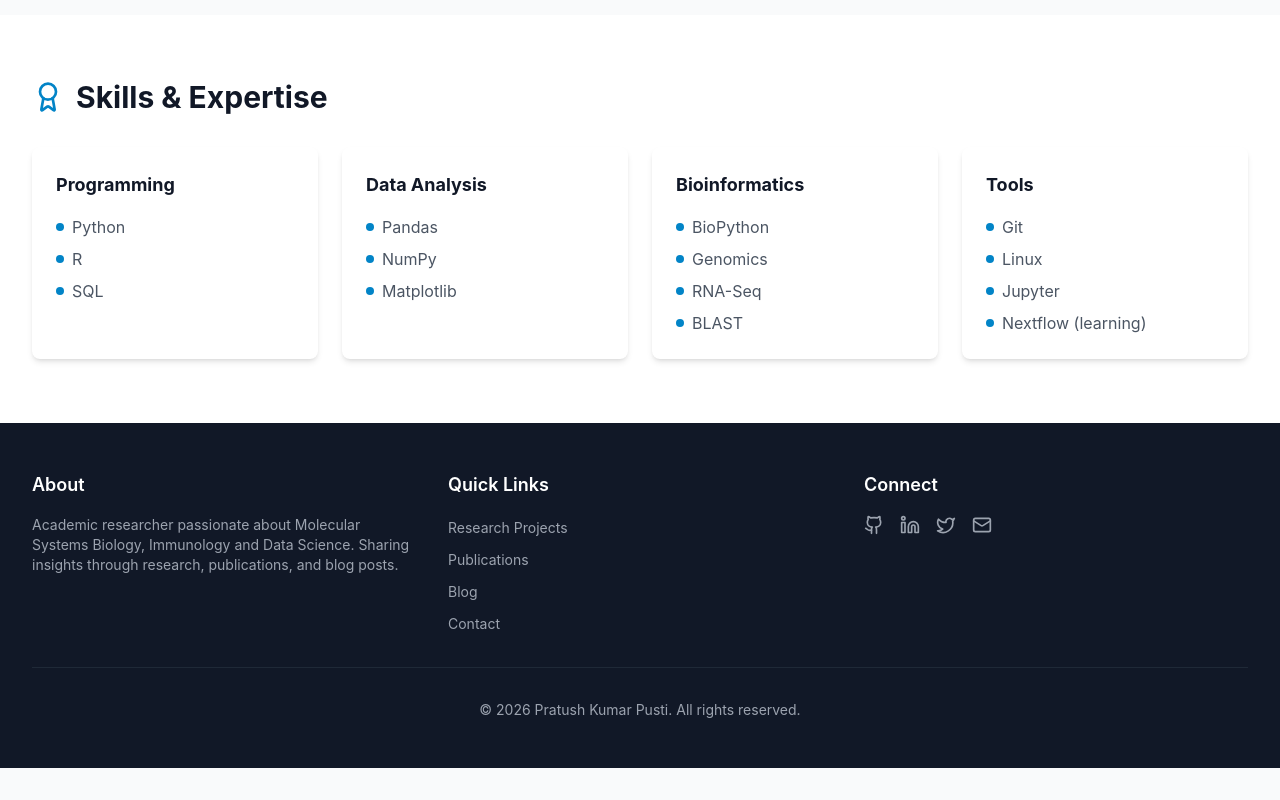
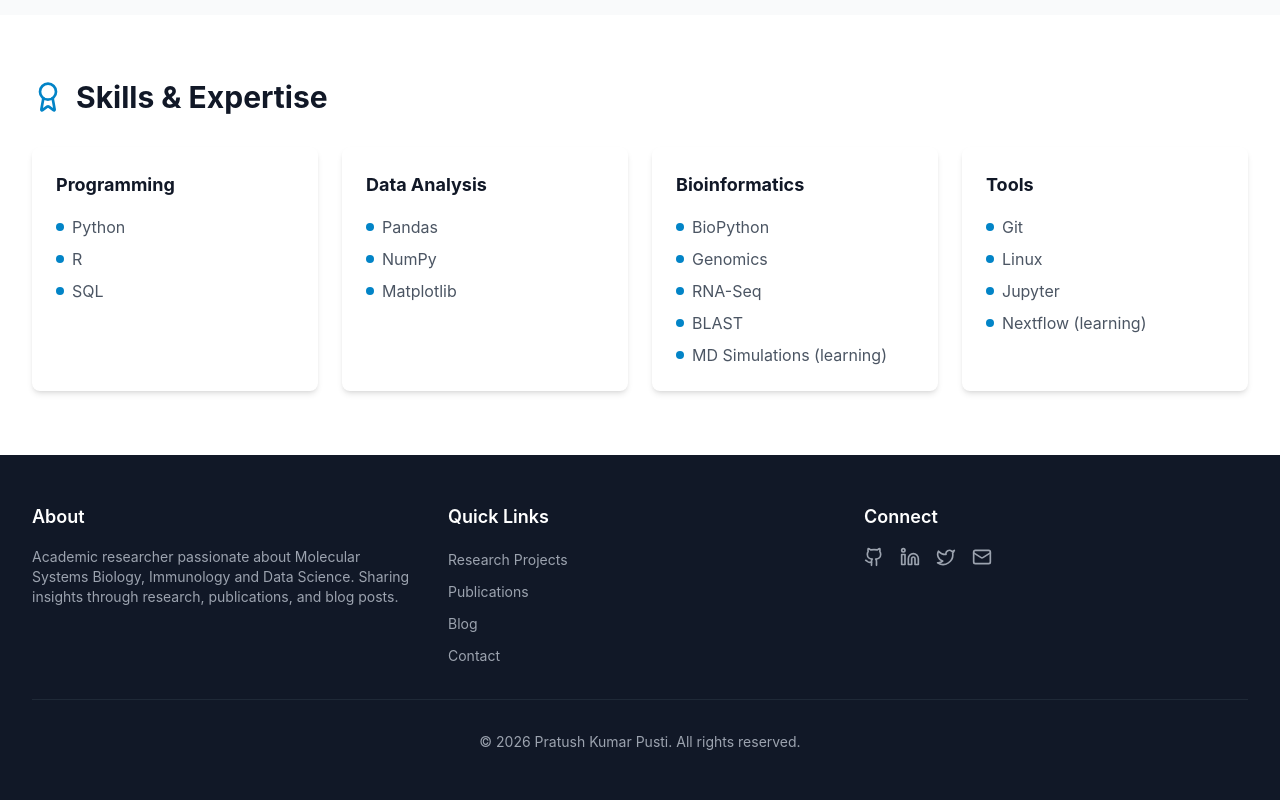
Before and after one commit to Ayanokoji05/my_website, a React app in the folder frontend/: page /about in a window 1280 px wide. Shown: the part 1805-2605 px from the top of the page. Before the commit the page ends 2573 px from the top, so only its background shows below. Built offline with nearby package versions, Linux system fonts and the light colour scheme; no server answers; the HTML template or start-up script is replaced by a standard one.

Commit message:
Add 'MD Simulations (learning)' to Bioinformatics skills in about page

```diff
--- a/frontend/src/pages/About.jsx
+++ b/frontend/src/pages/About.jsx
@@ -4,7 +4,7 @@ const About = () => {
   const skills = [
     { category: 'Programming', items: ['Python', 'R', 'SQL'] },
     { category: 'Data Analysis', items: ['Pandas', 'NumPy', 'Matplotlib'] },
-    { category: 'Bioinformatics', items: ['BioPython', 'Genomics', 'RNA-Seq', 'BLAST'] },
+    { category: 'Bioinformatics', items: ['BioPython', 'Genomics', 'RNA-Seq', 'BLAST', 'MD Simulations (learning)'] },
     { category: 'Tools', items: ['Git', 'Linux', 'Jupyter', 'Nextflow (learning)'] },
   ];
 
```
